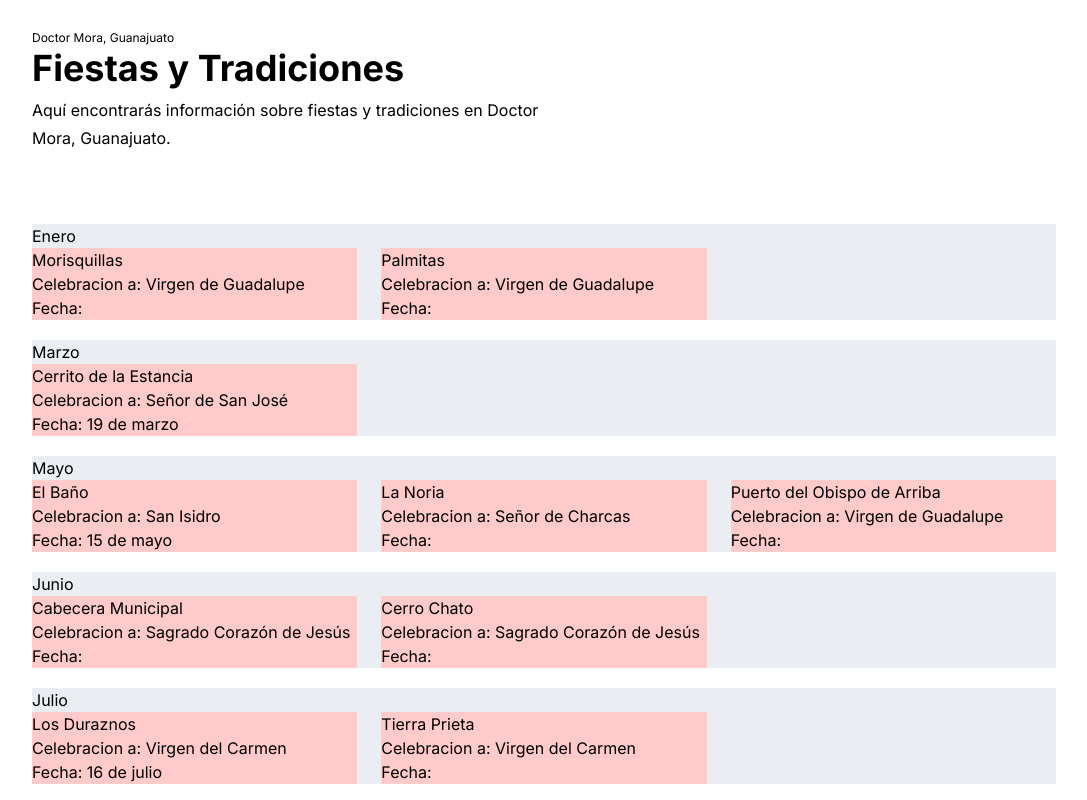
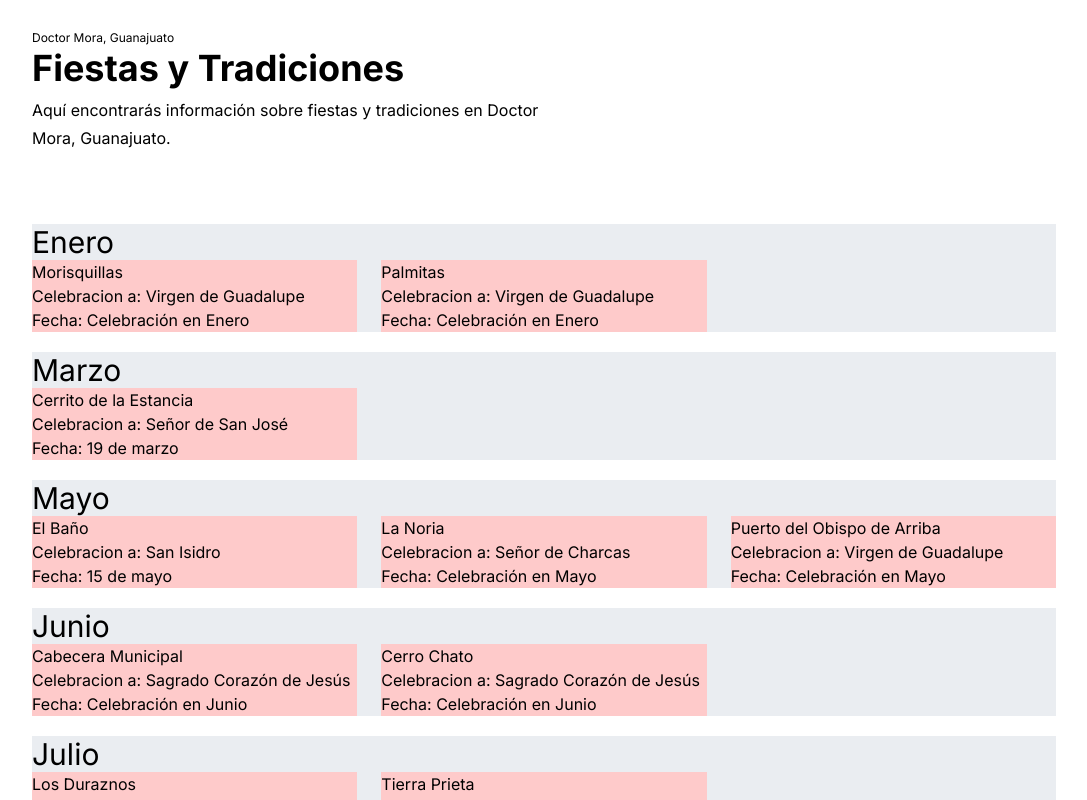
Before and after one commit to cesarpgasuz/doctormora, a Next.js app: page /fiestas-tradiciones in a window 1280 px wide. Shown: the top 800 px of the page, without its empty margins (96-1183 px from the left). Built offline with nearby package versions, Linux system fonts and the light colour scheme.

Commit message:
Update page.jsx

```diff
--- a/app/fiestas-tradiciones/page.jsx
+++ b/app/fiestas-tradiciones/page.jsx
@@ -28,16 +28,16 @@ const FiestasyTradicionesPage = () => {
 
 
             <div key={index} className="bg-slate-400/20">
-                <h3>{fiesta.mes}</h3>
+                <h3 className="text-3xl">{fiesta.mes}</h3>
 
-                <div className="grid grid-cols-3 gap-6">
+                <div className="flex flex-col md:grid md:grid-cols-2 lg:grid-cols-3 gap-6">
 
                   {fiesta.celebraciones.map((celebracion, idx) => (
                   <div key={idx} className="bg-red-200">
                     <h4>{celebracion.comunidad}</h4>
                     <ul>
                       <li>Celebracion a: {celebracion.santo}</li>
-                      <li>Fecha: {celebracion.fecha}</li>
+                      <li>Fecha: {celebracion.fecha ? celebracion.fecha : `Celebración en ${fiesta.mes}`}</li>
                     </ul>
                   </div>
                 ))}
```
